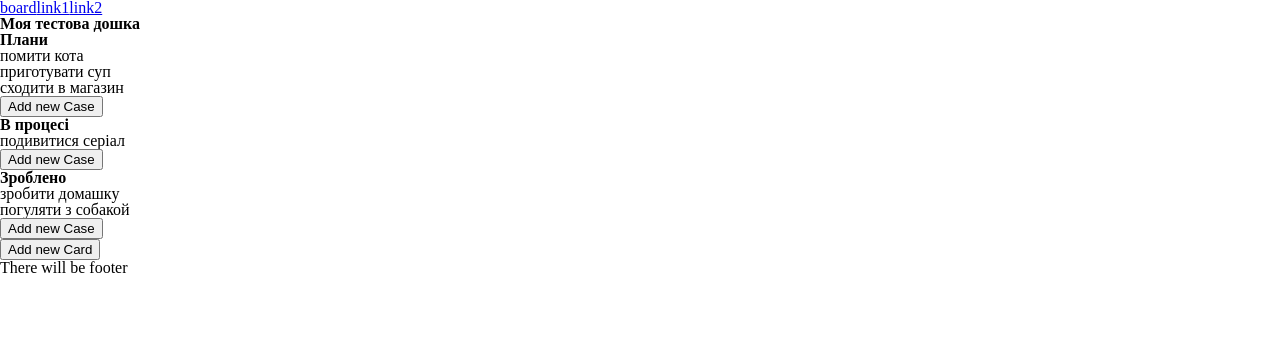
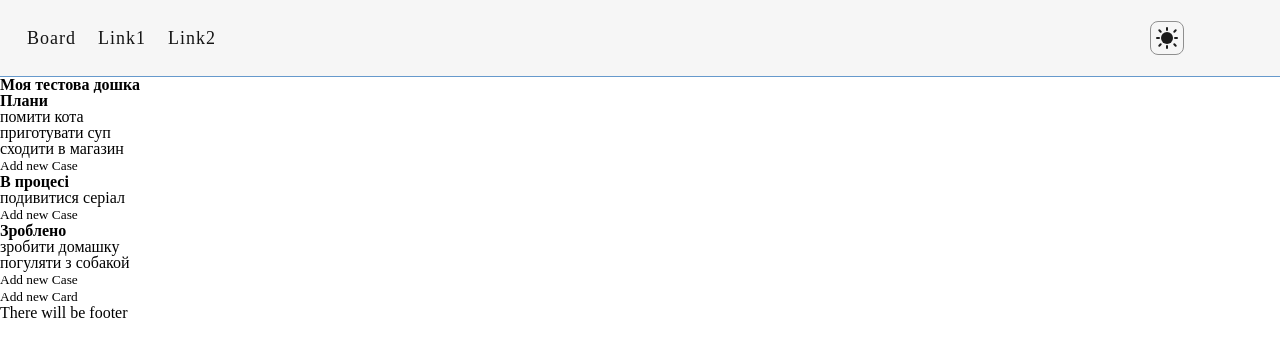
Before and after one commit to Max-Shulga/Trello, a React (Vite) app: page / in a window 1280 px wide. Shown: the top 356 px of the page. Built offline with nearby package versions, Linux system fonts and the light colour scheme.

Commit message:
added styles for header, add theme swither component

```diff
--- /dev/null
+++ b/src/components/Header/Header.module.scss
@@ -0,0 +1,40 @@
+@import "./../../utils/colors";
+
+.header {
+  padding: 1rem;
+  text-align: left;
+  background: $main-white-color;
+  border-bottom: 1px solid $main-blue-color;
+  display: flex;
+  flex-direction: row;
+  justify-content: space-between;
+  align-items: center;
+  div{
+    margin-right: 5rem;
+  }
+}
+
+.nav {
+  position: relative;
+}
+
+.link {
+  display: inline-block;
+  margin: 0 11px;
+  text-decoration: none;
+  font-size: 18px;
+  line-height: 44px;
+  letter-spacing: 1px;
+  transition: color 0.2s;
+  text-transform: capitalize;
+  color: $main-black-color;
+
+  &:hover {
+    color: $main-blue-color;
+    filter: brightness(150%);
+  }
+
+  &.active {
+    color: $main-blue-color;
+  }
+}
--- a/src/components/Header/Header.tsx
+++ b/src/components/Header/Header.tsx
@@ -1,4 +1,6 @@
-import {NavLink} from "react-router-dom";
+import { NavLink } from 'react-router-dom'
+import styles from './Header.module.scss'
+import ThemeSwither from '../ThemeSwither/ThemeSwither.tsx'
 
 enum Tabs {
     BOARD = 'board',
@@ -7,25 +9,30 @@ enum Tabs {
 }
 
 export default function Header() {
+    const { link, active } = styles
     return (
-        <header>
-            <nav>
+        <header className={styles.header}>
+            <nav className={styles.nav}>
                 <NavLink
-                to={`/${Tabs.BOARD}`}
-                end>
+                    className={({ isActive }) => isActive ? `${active} ${link}` : `${link}`}
+                    to={`/${Tabs.BOARD}`}
+                    end>
                     {Tabs.BOARD}
                 </NavLink>
                 <NavLink
+                    className={({ isActive }) => isActive ? `${active} ${link}` : `${link}`}
                     to={`/${Tabs.LINK1}`}
                     end>
                     {Tabs.LINK1}
                 </NavLink>
                 <NavLink
+                    className={({ isActive }) => isActive ? `${active} ${link}` : `${link}`}
                     to={`/${Tabs.LINK2}`}
                     end>
                     {Tabs.LINK2}
                 </NavLink>
             </nav>
+            <ThemeSwither />
         </header>
     )
 }
--- /dev/null
+++ b/src/components/ThemeSwither/ThemeSwither.module.scss
@@ -0,0 +1,193 @@
+@import "./../../utils/colors";
+button {
+  border: none;
+  background: none;
+  padding: 0;
+  margin: 0;
+  cursor: pointer;
+  font-family: inherit;
+}
+
+.background {
+  border-radius: 8px;
+  border: 1px solid $main-blue-color;
+  background: $main-white-color;
+  mix-blend-mode: luminosity;
+  backdrop-filter: blur(15px);
+  width: 32.5px;
+  height: 32.5px;
+  display: flex;
+  justify-content: center;
+  align-items: center;
+}
+
+/* style for change-theme__icon */
+.changeThemeIcon {
+  width: 32px;
+  height: 32px;
+  display: flex;
+  justify-content: center;
+  align-items: center;
+  position: relative;
+  overflow: hidden;
+}
+
+/* .icon-sun-moon */
+.iconSunMoon {
+  width: 11.5px;
+  height: 11.5px;
+  border-radius: 100%;
+  background-color: rgb(28, 28, 30);
+  animation: ease reverse-change-theme .6s forwards;
+  transition: background-color .4s;
+  z-index: 10;
+}
+
+.changeThemeIcon:hover .iconSunMoon {
+  animation: change-theme .4s forwards;
+  background-color: $main-black-color;
+}
+
+@keyframes change-theme {
+  0% {
+    width: 11.5px;
+    height: 11.5px;
+  }
+
+  100% {
+    width: 20px;
+    height: 20px;
+  }
+}
+
+@keyframes reverse-change-theme {
+  0% {
+    width: 20px;
+    height: 20px;
+  }
+
+  50% {
+    width: 10px;
+    height: 10px;
+  }
+
+  100% {
+    width: 11.5px;
+    height: 11.5px;
+  }
+}
+
+/* .icon-sun-moon:before */
+.iconSunMoon:before {
+  content: '';
+  width: 20px;
+  height: 20px;
+  border-radius: 100%;
+  background-color: $main-white-color;
+  position: absolute;
+  top: 2px;
+  right: -2px;
+  transform: translateX(100%) scale(.2);
+  transition: transform .4s;
+}
+
+.changeThemeIcon:hover .iconSunMoon:before {
+  transform: scale(1);
+  transition: transform .4s .12s;
+}
+
+/* sun-rays */
+.sunRays {
+  width: 22px;
+  height: 22px;
+  position: absolute;
+}
+
+.sunRays span {
+  width: 2px;
+  height: 4px;
+  border-radius: 2px;
+  background-color: rgb(28, 28, 30);
+  position: absolute;
+}
+
+/* ray */
+.sunRays span:nth-child(1) {
+  left: 50%;
+  transform: translateX(-50%);
+}
+
+.sunRays span:nth-child(2) {
+  bottom: 0;
+  left: 50%;
+  transform: translateX(-50%);
+}
+
+.sunRays span:nth-child(3) {
+  top: 50%;
+  left: 1px;
+  transform: translateY(-50%) rotate(90deg);
+}
+
+.sunRays span:nth-child(4) {
+  top: 50%;
+  right: 1px;
+  transform: translateY(-50%) rotate(90deg);
+}
+
+.sunRays span:nth-child(5) {
+  top: 2px;
+  right: 2.5px;
+  transform: rotate(45deg);
+}
+
+.sunRays span:nth-child(6) {
+  bottom: 2px;
+  left: 2.5px;
+  transform: rotate(45deg);
+}
+
+.sunRays span:nth-child(7) {
+  top: 2px;
+  left: 2.5px;
+  transform: rotate(-45deg);
+}
+
+.sunRays span:nth-child(8) {
+  bottom: 2px;
+  right: 2.5px;
+  transform: rotate(-45deg);
+}
+
+.sunRays {
+  animation: reverse-sun-rays .6s forwards;
+}
+
+.changeThemeIcon:hover .sunRays {
+  animation: ease sun-rays .4s forwards;
+}
+
+@keyframes sun-rays {
+  0% {
+    transform: rotate(0deg);
+  }
+
+  100% {
+    transform: rotate(-45deg);
+    opacity: 0;
+  }
+}
+
+@keyframes reverse-sun-rays {
+  0% {
+    transform: rotate(-45deg);
+  }
+
+  50% {
+    transform: rotate(8deg);
+  }
+
+  100% {
+    transform: rotate(0deg);
+  }
+}
--- /dev/null
+++ b/src/components/ThemeSwither/ThemeSwither.tsx
@@ -0,0 +1,20 @@
+import styles from './ThemeSwither.module.scss'
+export default function ThemeSwitcher() {
+    return (
+        <div className={styles.background}>
+            <button className={styles.changeThemeIcon}>
+                <span className={styles.iconSunMoon}></span>
+                <span className={styles.sunRays}>
+          <span></span>
+          <span></span>
+          <span></span>
+          <span></span>
+          <span></span>
+          <span></span>
+          <span></span>
+          <span></span>
+        </span>
+            </button>
+        </div>
+    );
+}
--- /dev/null
+++ b/src/utils/colors.scss
@@ -0,0 +1,14 @@
+$main-white-color: #f6f6f6;
+$main-black-color: #151515;
+$main-gray-color: #4b5360;
+$main-blue-color: #6699CC;
+
+$card-blue: #6699CC;
+$card-green: #99CC66;
+$card-brown:  #996633;
+$card-orange:  #FF9966;
+$card-red: #FF6666;
+$card-purple: #9966CC;
+$card-gray: #CCCCCC;
+$card-yellow: #FFCC00;
+$card-light-blue:  #66CCCC;
```
